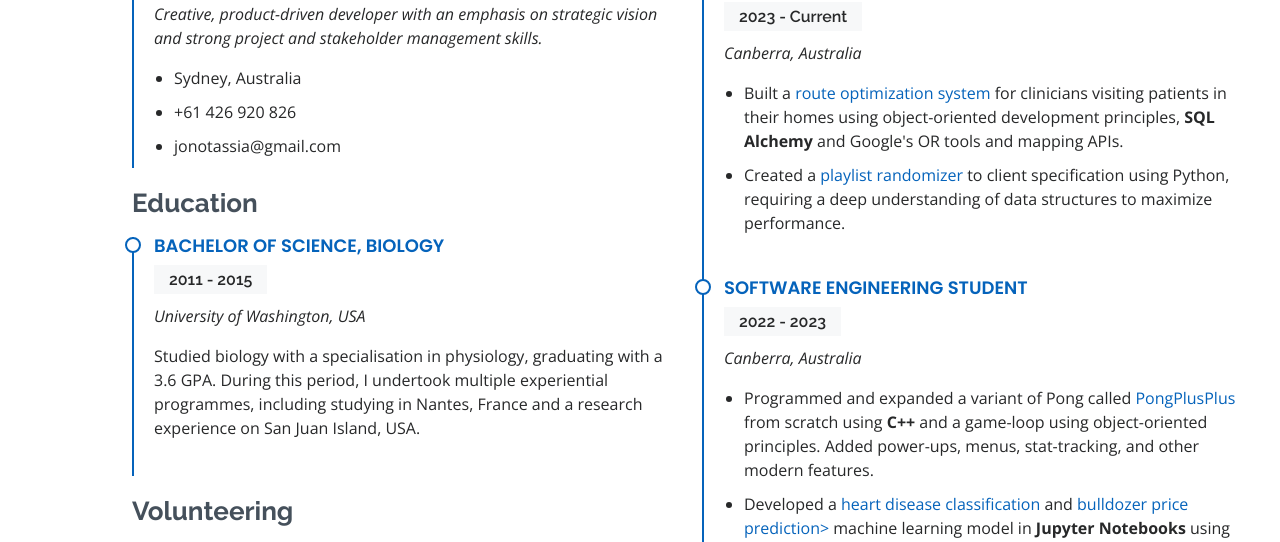
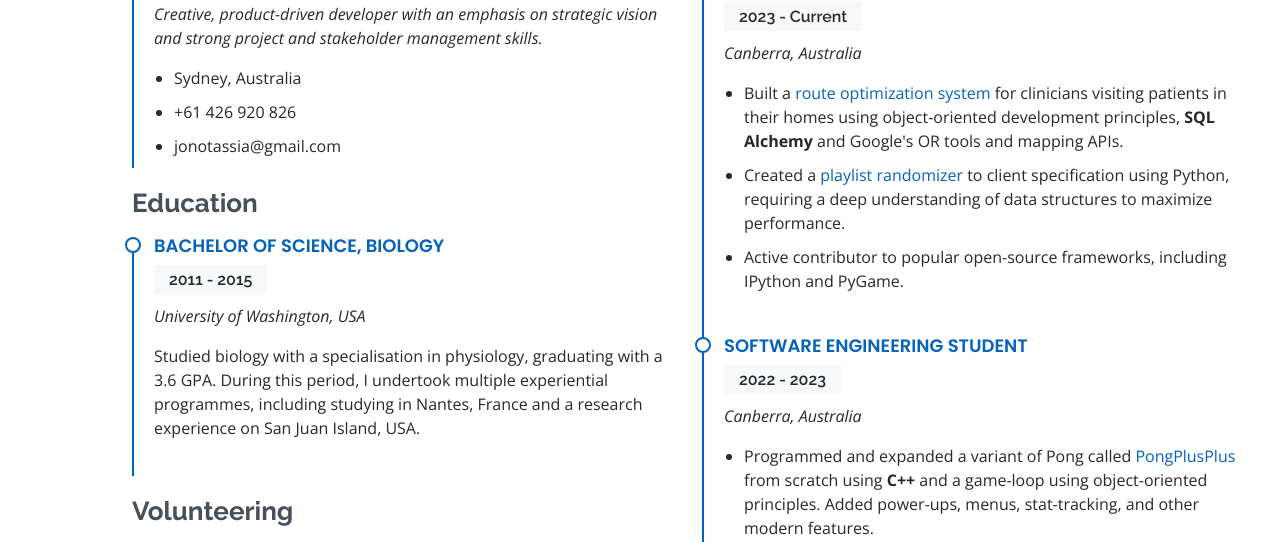
Before and after one commit to jonotassia/web_portfoliov2, a Flask app: page / in a window 1280 px wide. Shown: the part 2692-3234 px from the top of the page. Run offline with Flask 2, Linux system fonts and the light colour scheme; some libraries are stand-ins or nearby versions.

Commit message:
Updated work history

```diff
--- a/templates/index.html
+++ b/templates/index.html
@@ -325,6 +325,7 @@
               <ul>
                 <li>Built a <a href="https://github.com/jonotassia/route-optimisation">route optimization system</a> for clinicians visiting patients in their homes using object-oriented development principles, <b>SQL Alchemy</b> and Google's OR tools and mapping APIs.</li>
                 <li>Created a <a href="https://github.com/jonotassia/playlist-randomizer">playlist randomizer</a> to client specification using Python, requiring a deep understanding of data structures to maximize performance. </li>
+                <li>Active contributor to popular open-source frameworks, including IPython and PyGame.</li>
               </ul>
             </div>
             <div class="resume-item">
```
